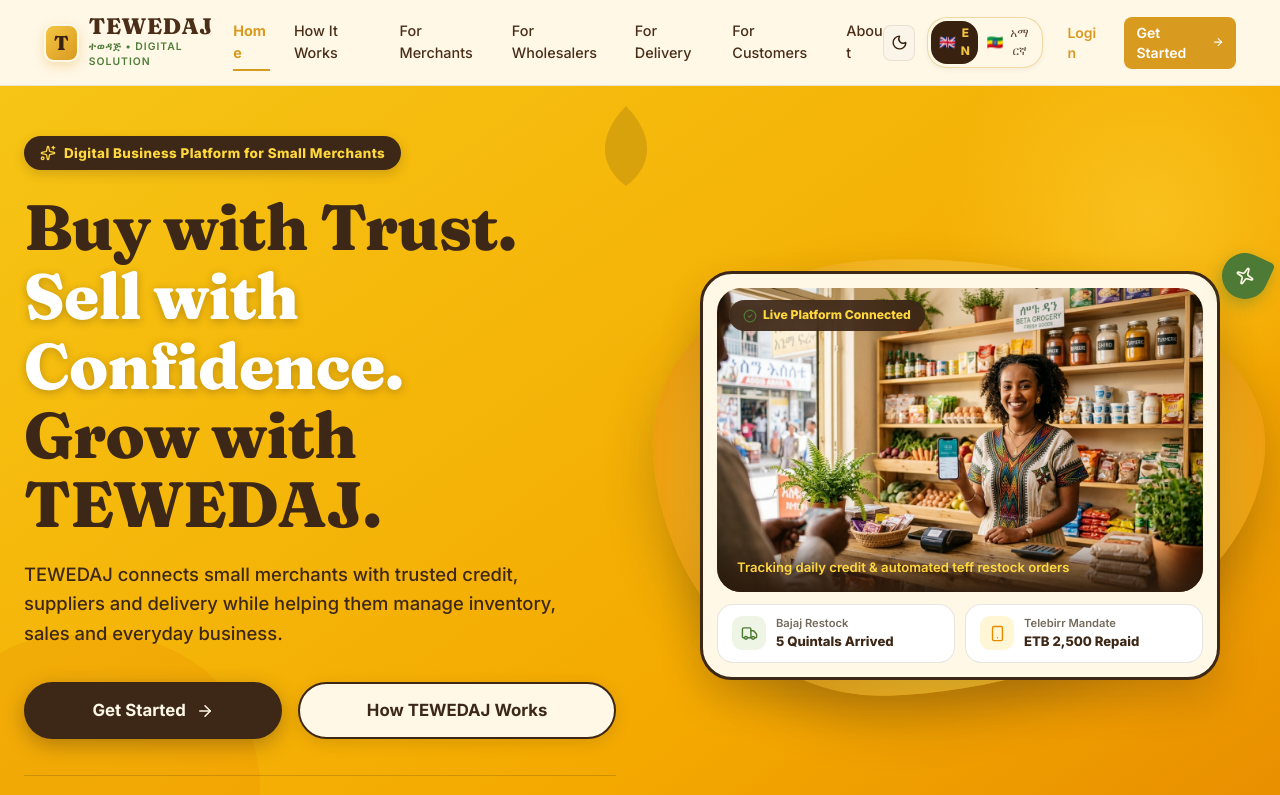
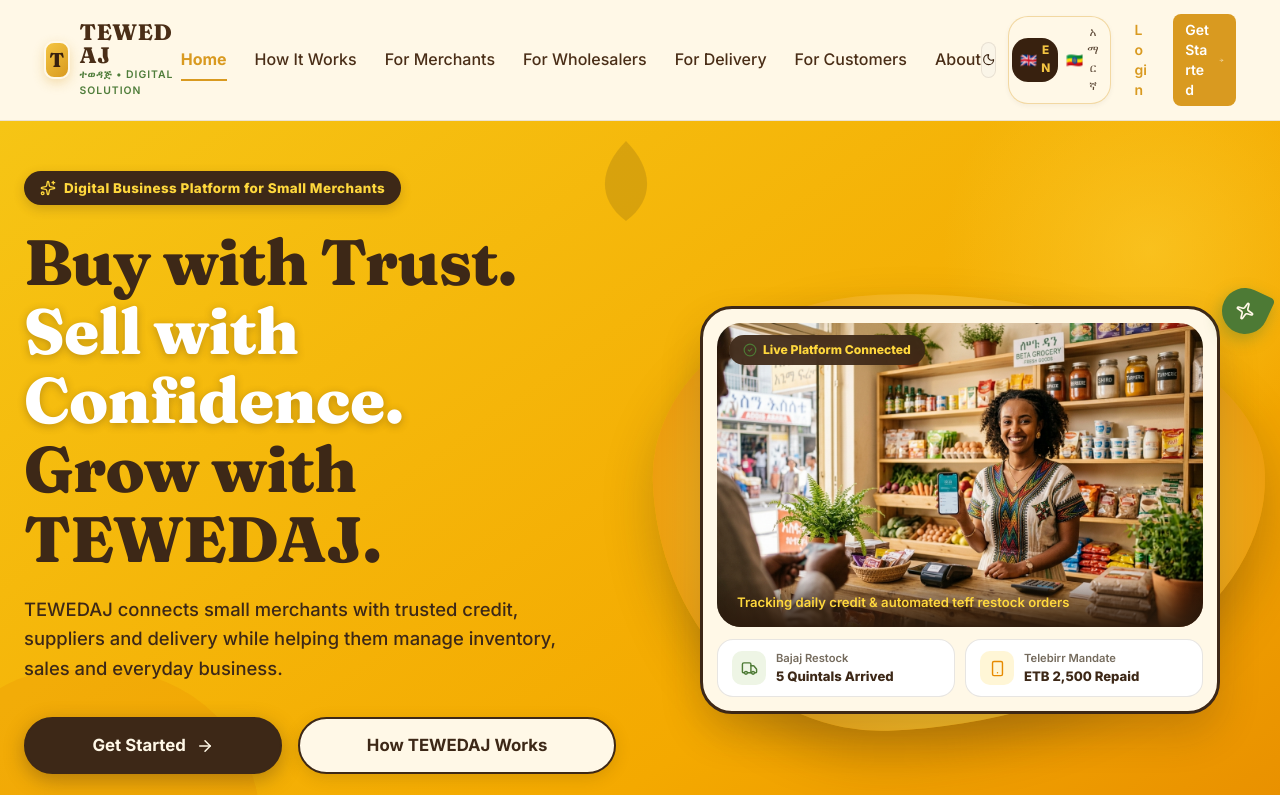
Before and after one commit to ashenafi-messle/Tewedaj-digital-, a Next.js app: page / in a window 1280 px wide. Shown: the top 795 px of the page. Built offline with nearby package versions, Linux system fonts and the light colour scheme.

Commit message:
Merge remote and local changes

```diff
--- a/src/components/common/Navbar.tsx
+++ b/src/components/common/Navbar.tsx
@@ -94,7 +94,7 @@
         <nav style={{
           display: 'flex',
           alignItems: 'center',
-          gap: '24px'
+          gap: '28px'
         }} className="desktop-nav">
           {navLinks.map((link) => {
             const isActive = pathname === link.path;
@@ -107,12 +107,13 @@
                   border: 'none',
                   color: isActive ? (isDark ? '#FFB94D' : '#D99A20') : (isDark ? '#F0DFCD' : '#4A2E17'),
                   fontWeight: isActive ? 700 : 500,
-                  fontSize: '0.9rem',
+                  fontSize: '1rem',
                   cursor: 'pointer',
-                  padding: '6px 0',
+                  padding: '8px 0',
                   borderBottom: isActive ? `2px solid ${isDark ? '#FFB94D' : '#D99A20'}` : '2px solid transparent',
                   transition: 'all 0.15s ease',
-                  textDecoration: 'none'
+                  textDecoration: 'none',
+                  whiteSpace: 'nowrap'
                 }}
               >
                 {link.label}
@@ -213,7 +214,7 @@
       )}
 
       <style>{`
-        @media (max-width: 960px) {
+        @media (max-width: 1024px) {
           .desktop-nav, .desktop-cta {
             display: none !important;
           }
```
